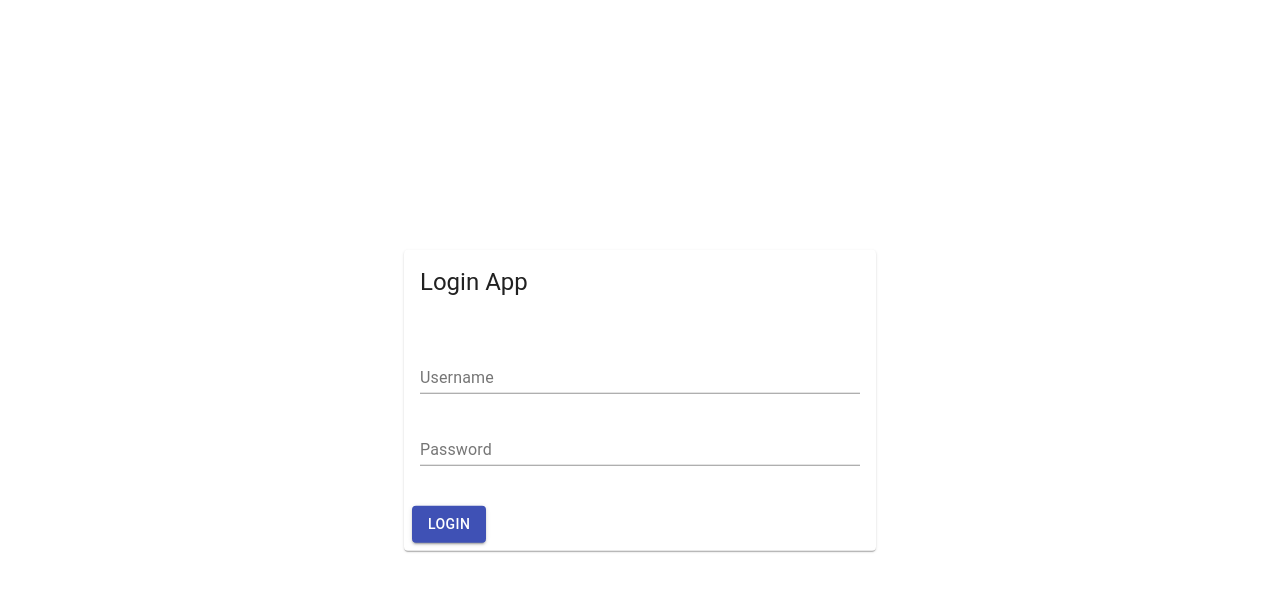
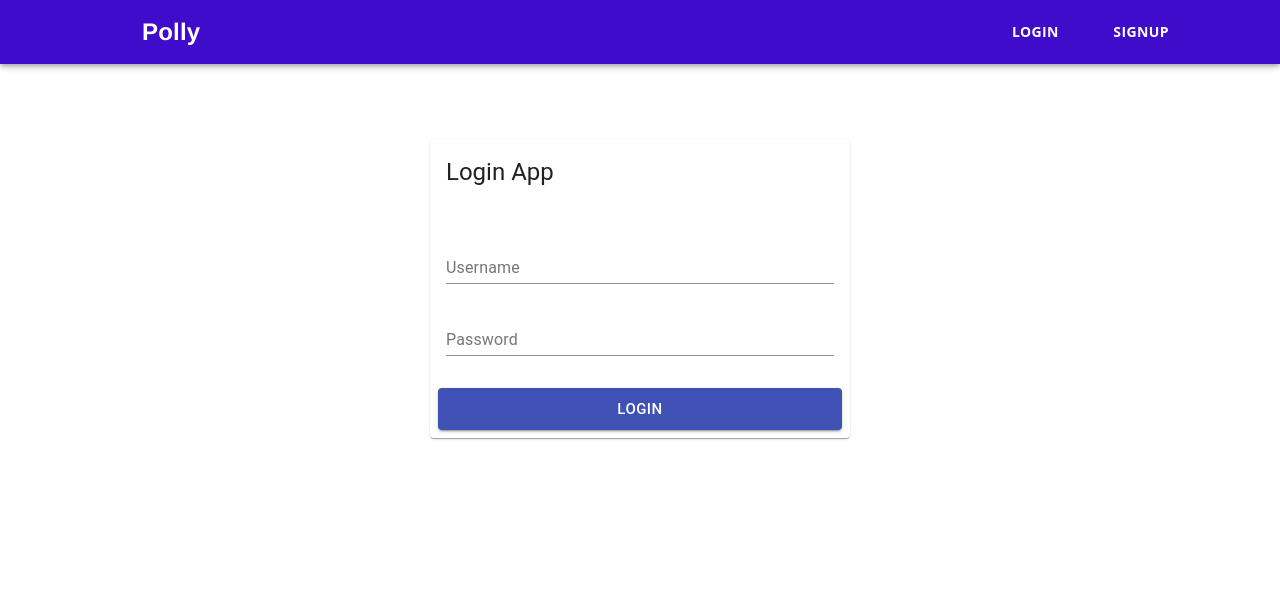
Before and after one commit to G-khan/polly, a React (Create React App) app in the folder polly-client/: page / in a window 1280 px wide. Shown: the top 592 px of the page. Built offline with nearby package versions, Linux system fonts and the light colour scheme.

Commit message:
header design

```diff
--- /dev/null
+++ b/polly-client/src/components/Dashboard/Header.js
@@ -0,0 +1,196 @@
+import {
+    AppBar,
+    Toolbar,
+    Typography,
+    makeStyles,
+    Button,
+    IconButton,
+    Drawer,
+    Link,
+    MenuItem,
+} from "@material-ui/core";
+import MenuIcon from "@material-ui/icons/Menu";
+import React, { useState, useEffect } from "react";
+import { Link as RouterLink } from "react-router-dom";
+
+
+const headersData = [
+    {
+        label: "Login",
+        href: "/login",
+        logged: false
+    },
+    {
+        label: "Signup",
+        href: "/signup",
+        logged: false
+    },/*
+    {
+        label: "My Account",
+        href: "/account",
+        logged: true
+
+    },
+    {
+        label: "Polls",
+        href: "/polls",
+        logged: true
+
+    },
+    {
+        label: "Log Out",
+        href: "/logout",
+        logged: true
+
+    },*/
+];
+
+
+const useStyles = makeStyles(() => ({
+    header: {
+        backgroundColor: "#400CCC",
+        paddingRight: "79px",
+        paddingLeft: "118px",
+        "@media (max-width: 900px)": {
+            paddingLeft: 0,
+        },
+    },
+    logo: {
+        fontFamily: "Helvetica",
+        fontWeight: 900,
+        fontSize:24,
+        color: "#FFFEFE",
+        textAlign: "left",
+    },
+    menuButton: {
+        fontFamily: "Open Sans, sans-serif",
+        fontWeight: 700,
+        size: "18px",
+        marginLeft: "38px",
+    },
+    toolbar: {
+        display: "flex",
+        justifyContent: "space-between",
+    },
+    drawerContainer: {
+        padding: "20px 30px",
+    },
+}));
+
+
+export default function Header() {
+    const { header, logo, menuButton, toolbar, drawerContainer } = useStyles();
+
+    const [state, setState] = useState({
+        mobileView: false,
+        drawerOpen: false,
+    });
+
+    const { mobileView, drawerOpen } = state;
+
+    useEffect(() => {
+        const setResponsiveness = () => {
+            return window.innerWidth < 900
+                ? setState((prevState) => ({ ...prevState, mobileView: true }))
+                : setState((prevState) => ({ ...prevState, mobileView: false }));
+        };
+
+        setResponsiveness();
+
+        window.addEventListener("resize", () => setResponsiveness());
+    }, []);
+
+    const displayDesktop = () => {
+        return (
+            <Toolbar className={toolbar}>
+                {femmecubatorLogo}
+                <div>{getMenuButtons()}</div>
+            </Toolbar>
+        );
+    };
+
+    const displayMobile = () => {
+        const handleDrawerOpen = () =>
+            setState((prevState) => ({ ...prevState, drawerOpen: true }));
+        const handleDrawerClose = () =>
+            setState((prevState) => ({ ...prevState, drawerOpen: false }));
+
+        return (
+            <Toolbar>
+                <IconButton
+                    {...{
+                        edge: "start",
+                        color: "inherit",
+                        "aria-label": "menu",
+                        "aria-haspopup": "true",
+                        onClick: handleDrawerOpen,
+                    }}
+                >
+                    <MenuIcon />
+                </IconButton>
+
+                <Drawer
+                    {...{
+                        anchor: "left",
+                        open: drawerOpen,
+                        onClose: handleDrawerClose,
+                    }}
+                >
+                    <div className={drawerContainer}>{getDrawerChoices()}</div>
+                </Drawer>
+
+                <div>{femmecubatorLogo}</div>
+            </Toolbar>
+        );
+    };
+
+    const getDrawerChoices = () => {
+        return headersData.map(({ label, href, logged }) => {
+
+                return logged === false ? (
+                    <Link
+                        {...{
+                            component: RouterLink,
+                            to: href,
+                            color: "inherit",
+                            style: { textDecoration: "none" },
+                            key: label,
+                        }}
+                    >
+                        <MenuItem>{label}</MenuItem>
+                    </Link>
+                ) : null
+            });
+    };
+
+    const femmecubatorLogo = (
+        <Typography variant="h6" component="h1" className={logo}>
+            Polly
+        </Typography>
+    );
+
+    const getMenuButtons = () => {
+        return headersData.map(({ label, href }) => {
+            return (
+                <Button
+                    {...{
+                        key: label,
+                        color: "inherit",
+                        to: href,
+                        className: menuButton,
+                    }}
+                >
+                    {label}
+                </Button>
+            );
+        });
+    };
+
+    return (
+        <header>
+            <AppBar className={header}>
+                {mobileView ? displayMobile() : displayDesktop()}
+            </AppBar>
+        </header>
+    );
+}
--- a/polly-client/src/components/Login/Login.css
+++ b/polly-client/src/components/Login/Login.css
@@ -1,12 +1,12 @@
 .login-wrapper {
-    margin: 0;
-    position: absolute;
-    top: 50%;
-    left: 50%;
-    -ms-transform: translate(-50%, -50%);
-    transform: translate(-50%, -50%);
+        max-width: 420px;
+        margin: 0 auto;
+        margin: 0 auto;
+        margin-top: 140px;
+
 }
 
 .login-button{
     padding-top: 0.5em;
+    width: 100%;
 }
--- a/polly-client/src/components/Login/Login.js
+++ b/polly-client/src/components/Login/Login.js
@@ -1,21 +1,23 @@
 import React from 'react';
 import './Login.css';
+import Header from '../Dashboard/Header';
+
 import {
     Button,
     TextField,
     Card,
     CardContent,
     CardActions,
-    CardHeader,
-} from "@material-ui/core";
+    CardHeader} from "@material-ui/core";
 
 export default function Login() {
     return (
+        <div className="login-wrapper">
+            <Header />
+            <form>
+                <Card>
+                    <CardHeader title="Login App" />
 
-        <div className="login-wrapper">
-            <form>
-                <Card >
-                    <CardHeader title="Login App" />
                     <CardContent>
                         <label>
                             <TextField
@@ -36,9 +38,7 @@ export default function Login() {
                         </label>
                     </CardContent>
                     <CardActions>
-                        <div className="login-button">
-                            <Button variant="contained" color="primary" type="submit">Login</Button >
-                        </div>
+                        <Button fullWidth variant="contained" size="large" color="primary" className="login-button" type="submit">Login</Button >
                     </CardActions>
                 </Card>
             </form>
```
Also changed, not shown: polly-client/src/polly.png (added).
